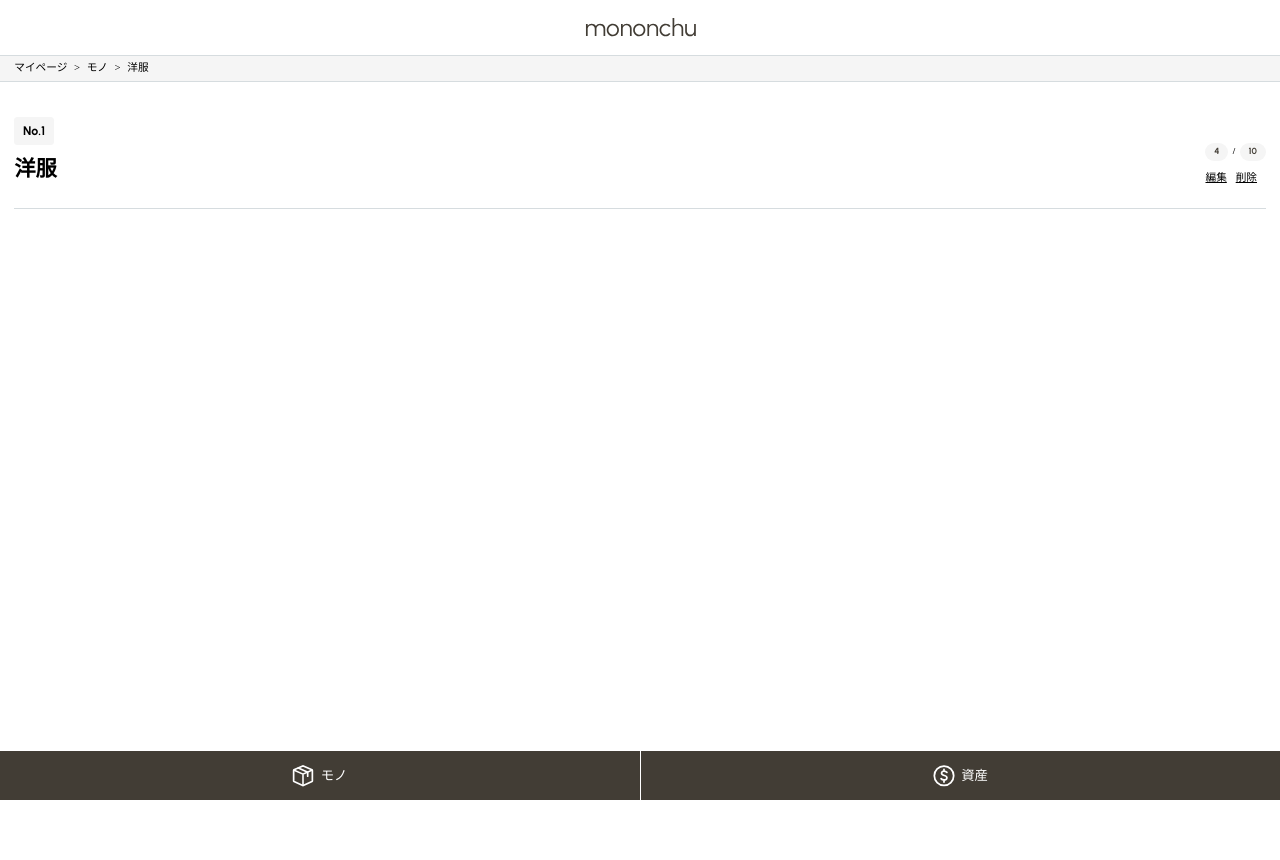
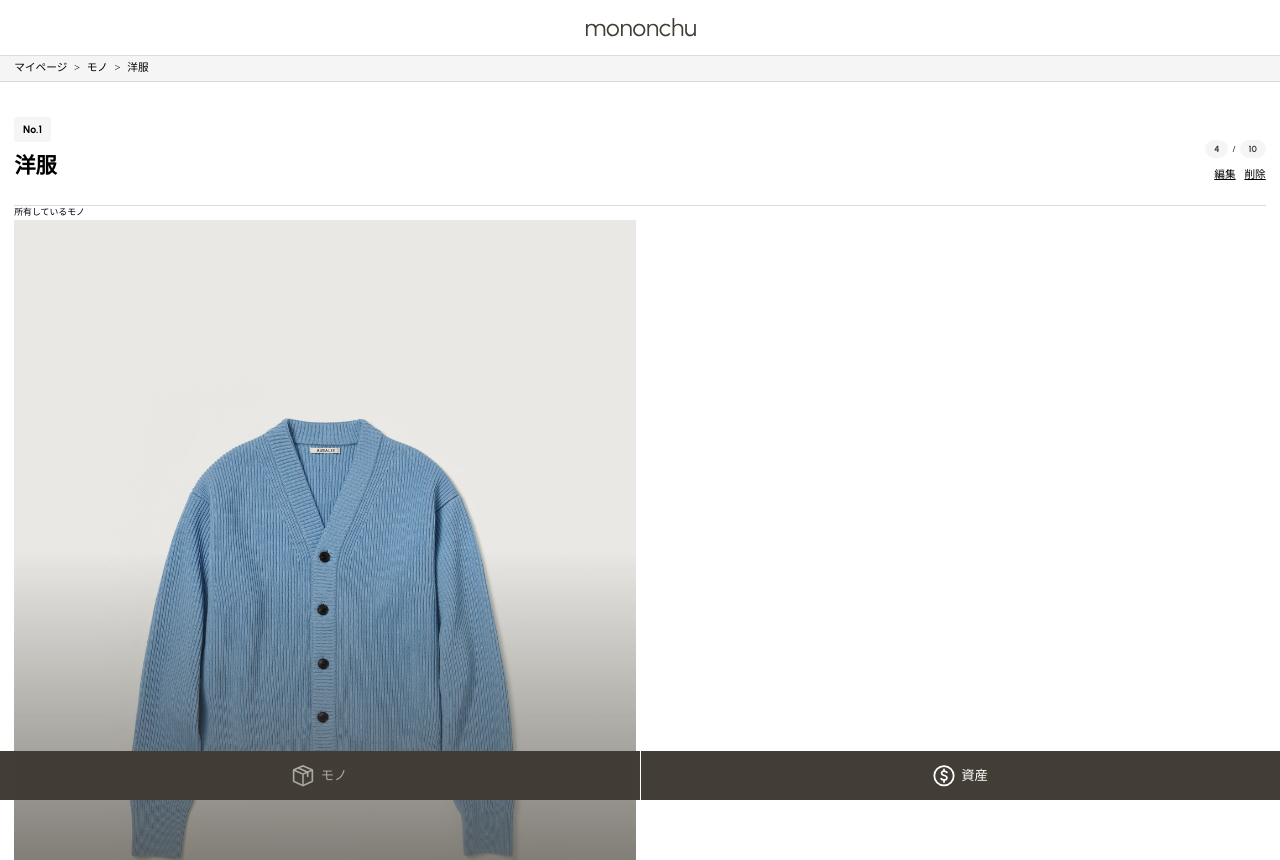
Before and after one commit to komosyu4649/mononchu_frontend, a Next.js app: page /stuff/detail in a window 1280 px wide. Shown: the top 860 px of the page. Before the commit the page ends 800 px from the top, so only its background shows below. Built offline with nearby package versions, Linux system fonts and the light colour scheme.

Commit message:
wip: stuff/detail

```diff
--- a/src/app/stuff/detail/page.tsx
+++ b/src/app/stuff/detail/page.tsx
@@ -1,6 +1,7 @@
 import { urbanist } from '@/app/fonts'
 import Breadcrumb from '@/components/Breadcrumb'
 import Label from '@/components/Label'
+import PropertyCard from '@/components/stuff/PropertyCard'
 import Link from 'next/link'
 import React from 'react'
 
@@ -26,14 +27,14 @@ export default function StuffDetail() {
         <main className="w-defaultWidth m-auto mt-16">
             <div className="grid grid-cols-[1fr_auto] items-end pb-10 border-b border-line">
                 <div className="flex flex-col gap-4">
-                    <span className={`w-fit px-4 py-2 text-[1.4rem] font-bold bg-gray rounded-sm ${urbanist.className}`}>
+                    <span className={`w-fit px-4 py-2 text-[1.2rem] font-bold bg-gray rounded-sm ${urbanist.className}`}>
                         No.1
                     </span>
                     <h1 className='text-[2.4rem] font-bold'>
                         洋服
                     </h1>
                 </div>
-                <div className="flex flex-col gap-4">
+                <div className="flex flex-col gap-4 items-end">
                     <div className='flex flex-row items-center gap-2'>
                         <Label>4</Label>
                         <span className='text-[1rem] font-bold'>
@@ -53,6 +54,16 @@ export default function StuffDetail() {
                     </div>
                 </div>
             </div>
+            <div className="">
+                <h2 className="">
+                    所有しているモノ
+                </h2>
+                <ul className="grid grid-cols-2 gap-[.8rem] mb-8">
+                    <li className="">
+                        <PropertyCard />
+                    </li>
+                </ul>
+            </div>
         </main>
     </>
 
--- /dev/null
+++ b/src/components/stuff/PropertyCard.tsx
@@ -0,0 +1,21 @@
+import Image from 'next/image'
+import Link from 'next/link'
+import React from 'react'
+
+const PropertyCard = () => {
+  return (
+    <Link href="">
+        <div className="relative before:content-[''] before:absolute before:w-full before:h-full before:inset-0 before:z-[2] before:bg-gradient-to-t from-[#423D35] from-0% to-[#423D35/[ 0% ]] to-60%">
+        <Image src="/assets/img/stuff/item.jpg"
+               alt="所有物"
+               width={175}
+               height={205}
+               className='w-full h-full'
+               />
+        </div>
+        <span>auraleeのカーディガン</span>
+    </Link>
+  )
+}
+
+export default PropertyCard
```
Also changed, not shown: public/assets/img/stuff/item.jpg (added).
